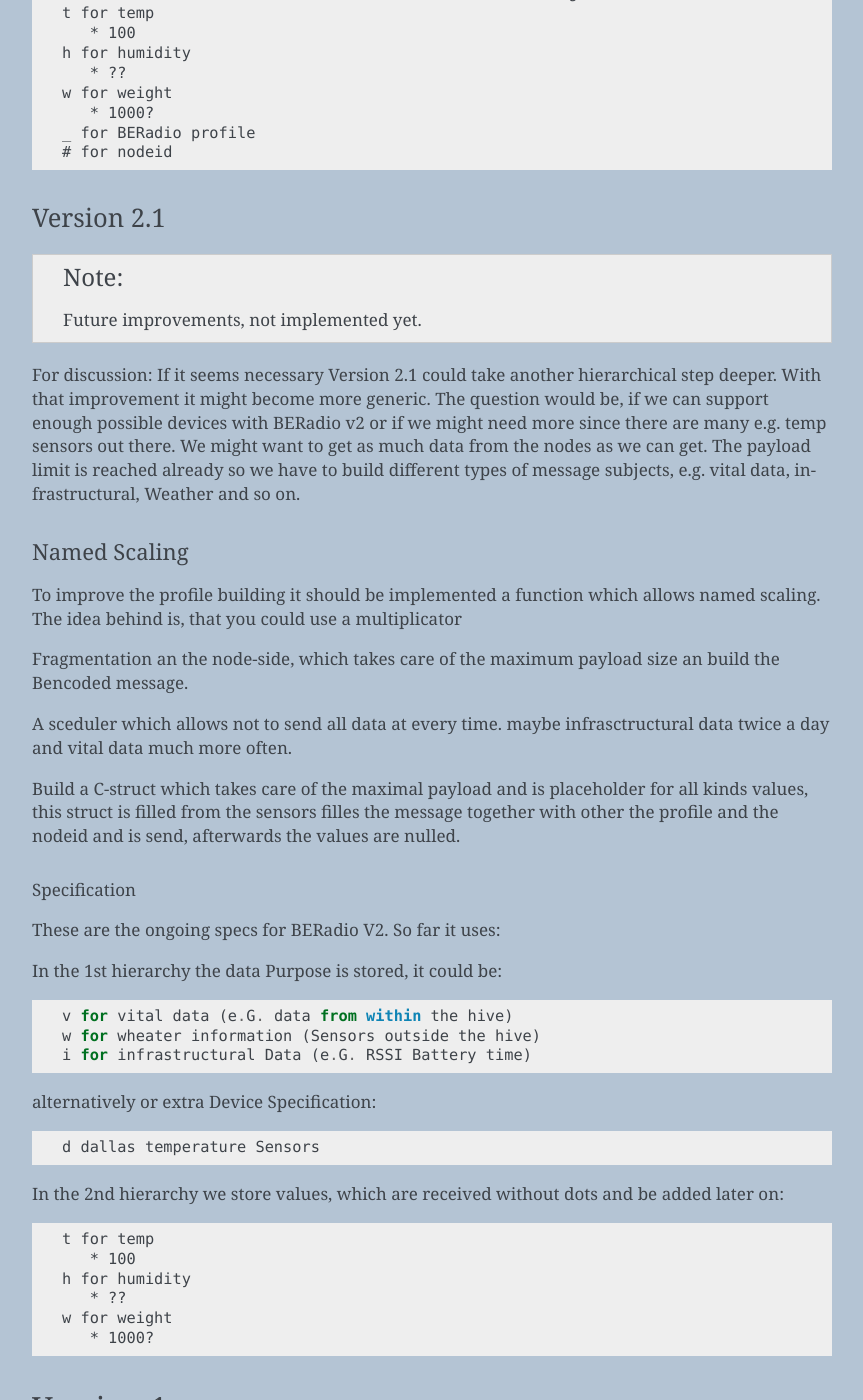
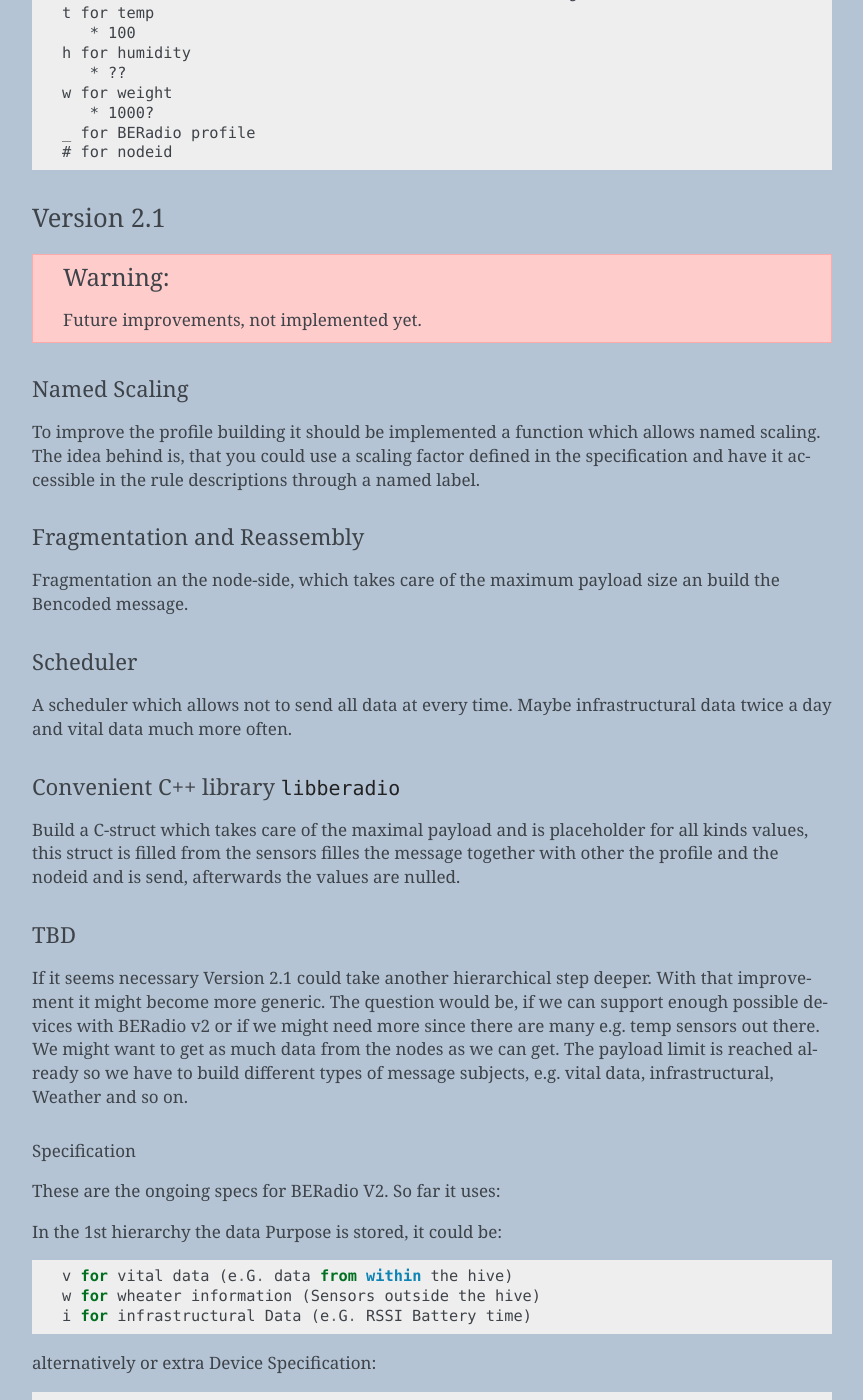
Before and after one commit to hiveeyes/beradio, a Sphinx documentation site: the page built from doc/source/beradio.rst, in a window 1280 px wide and 1400 px high, scrolled down 2452 px. Shown: the whole window, without its empty margins (262-1125 px from the left). Built offline with Sphinx 7.4.7, drawn with Linux system fonts in a browser that asks for light colours; some of the changed lines change nothing that is shown.

Commit message:
improve docs re. v2.1

```diff
--- a/doc/source/beradio.rst
+++ b/doc/source/beradio.rst
@@ -118,11 +118,32 @@ These are the ongoing specs for BERadio V2. So far it uses::
 Version 2.1
 -----------
 
-.. note::
+.. warning::
 
     Future improvements, not implemented yet.
 
-For discussion:
+Named Scaling
+~~~~~~~~~~~~~
+To improve the profile building it should be implemented a function which allows named scaling.
+The idea behind is, that you could use a scaling factor defined in the specification and have it accessible
+in the rule descriptions through a named label.
+
+Fragmentation and Reassembly
+~~~~~~~~~~~~~~~~~~~~~~~~~~~~
+Fragmentation an the node-side, which takes care of the maximum payload size an build the Bencoded message.
+
+Scheduler
+~~~~~~~~~
+A scheduler which allows not to send all data at every time. Maybe infrastructural data twice a day and vital data much more often.
+
+Convenient C++ library ``libberadio``
+~~~~~~~~~~~~~~~~~~~~~~~~~~~~~~~~~~~~~
+Build a C-struct which takes care of the maximal payload and is placeholder for all kinds values,
+this struct is filled from the sensors filles the message together with other the profile and the
+nodeid and is send, afterwards the values are nulled.
+
+TBD
+~~~
 If it seems necessary Version 2.1 could take another hierarchical step deeper.
 With that improvement it might become more generic. The question would be, if
 we can support enough possible devices with BERadio v2 or if we might need
@@ -131,16 +152,6 @@ much data from the nodes as we can get. The payload limit is reached already so
 we have to build different types of message subjects, e.g. vital data,
 infrastructural, Weather and so on.
 
-Named Scaling
-~~~~~~~~~~~~~
-
-To improve the profile building it should be implemented a function which allows named scaling. The idea behind is, that you could use a multiplicator
-
-Fragmentation an the node-side, which takes care of the maximum payload size an build the Bencoded message.
-
-A sceduler which allows not to send all data at every time. maybe infrasctructural data twice a day and vital data much more often.
-
-Build a C-struct which takes care of the maximal payload and is placeholder for all kinds values, this struct is filled from the sensors filles the message together with other the profile and the nodeid and is send, afterwards the values are nulled.
 
 Specification
 .............
```
